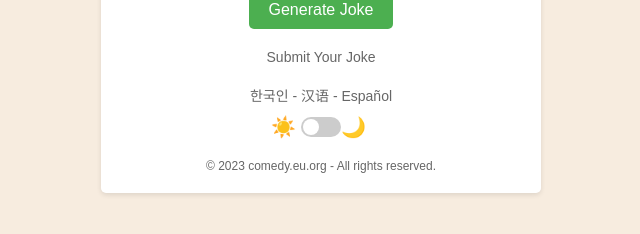
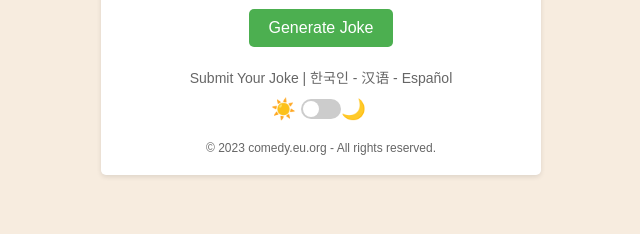
Before and after one commit to haha-eu/language, a plain HTML site: page languagetestcode.html in a window 1280 px wide. Shown: the part 384-618 px from the top of the page, without its empty margins (319-959 px from the left). Drawn offline with Linux system fonts and the light colour scheme.

Commit message:
Update languagetestcode.html

```diff
--- a/languagetestcode.html
+++ b/languagetestcode.html
@@ -17,6 +17,7 @@
       animation: fadeIn 1s ease-in-out forwards;
       overflow: hidden;
     }
+
 
     @keyframes fadeIn {
       0% {
@@ -197,9 +198,7 @@
 <button onclick="generateJoke()">Generate Joke</button>
 <div class="submit-joke">
   <a href="https://forms.gle/r84iJv9Fn772WuFF9" target="_blank">Submit Your Joke</a>
-    </div>
-    <div class="submit-joke">
-      <a href="https://haha-eu.github.io/language/language_selection.html" target="_blank">한국인 - 汉语 - Español</a>
+  <a href="https://haha-eu.github.io/language/language_selection.html" target="_blank">| 한국인 - 汉语 - Español</a>
 </div>
 <div class="switch-container">
   <span class="switch-label">☀️</span>
@@ -211,6 +210,8 @@
 </div>
 <div class="copyright">
   &copy; 2023 comedy.eu.org - All rights reserved.
+</div>
+
     </div>
 
     <script>
```
Lines whose indentation alone changed are shown as unchanged.
